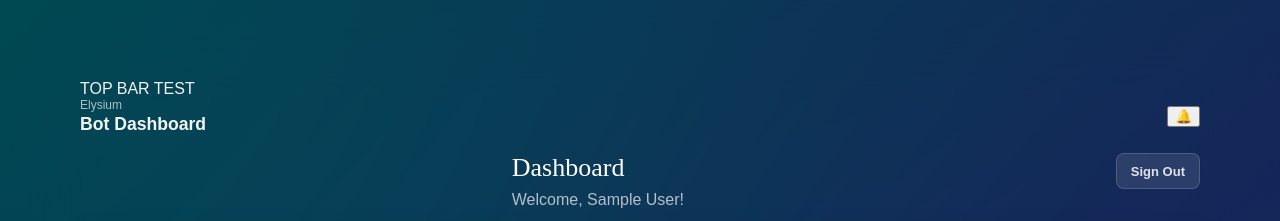
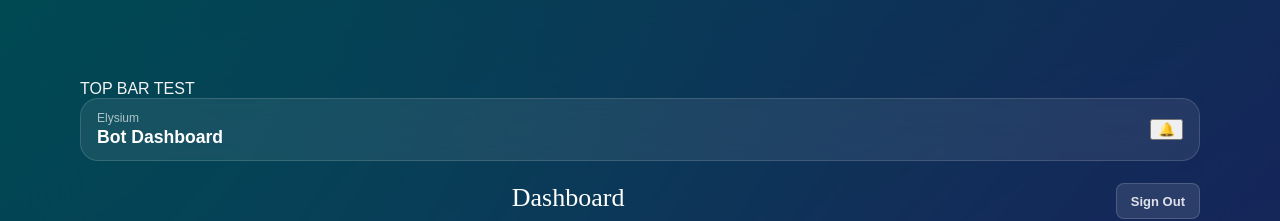
Before and after one commit to asteriasmoons/elysium-dashboard, a Next.js app: page /dashboard in a window 1280 px wide. Shown: the top 221 px of the page. Built offline with nearby package versions, Linux system fonts and the light colour scheme; no server answers; sample sign-in values are in the browser's storage; a web font is replaced by a local one.

Commit message:
IT WILL CRASH AGAIN

```diff
--- a/app/dashboard/dashboard.module.css
+++ b/app/dashboard/dashboard.module.css
@@ -198,10 +198,18 @@
 
 .topBarNav {
   width: 100%;
+  max-width: 1120px;
+  margin: 0 auto 22px;
+  padding: 12px 16px;
   display: flex;
   align-items: center;
   justify-content: space-between;
-  margin-bottom: 18px;
+  gap: 16px;
+  border-radius: 18px;
+  background: rgba(255, 255, 255, 0.08);
+  border: 1px solid rgba(255, 255, 255, 0.14);
+  backdrop-filter: blur(16px);
+  -webkit-backdrop-filter: blur(16px);
 }
 
 .topBarBrand {
@@ -212,27 +220,25 @@
 
 .topBarKicker {
   font-size: 0.75rem;
-  opacity: 0.7;
+  color: rgba(255, 255, 255, 0.65);
+  font-family: var(--font-body);
 }
 
 .topBarTitle {
   font-size: 1.1rem;
+  color: white;
+  font-family: var(--font-title);
   font-weight: 700;
-  font-family: var(--font-title);
 }
 
 .notificationButton {
   width: 42px;
   height: 42px;
   border-radius: 14px;
-  border: 1px solid rgba(255, 255, 255, 0.16);
-  background: rgba(255, 255, 255, 0.08);
+  border: 1px solid rgba(255, 255, 255, 0.18);
+  background: rgba(255, 255, 255, 0.1);
   display: inline-flex;
   align-items: center;
   justify-content: center;
   cursor: pointer;
 }
-
-.notificationButton:hover {
-  background: rgba(255, 255, 255, 0.14);
-}
```
